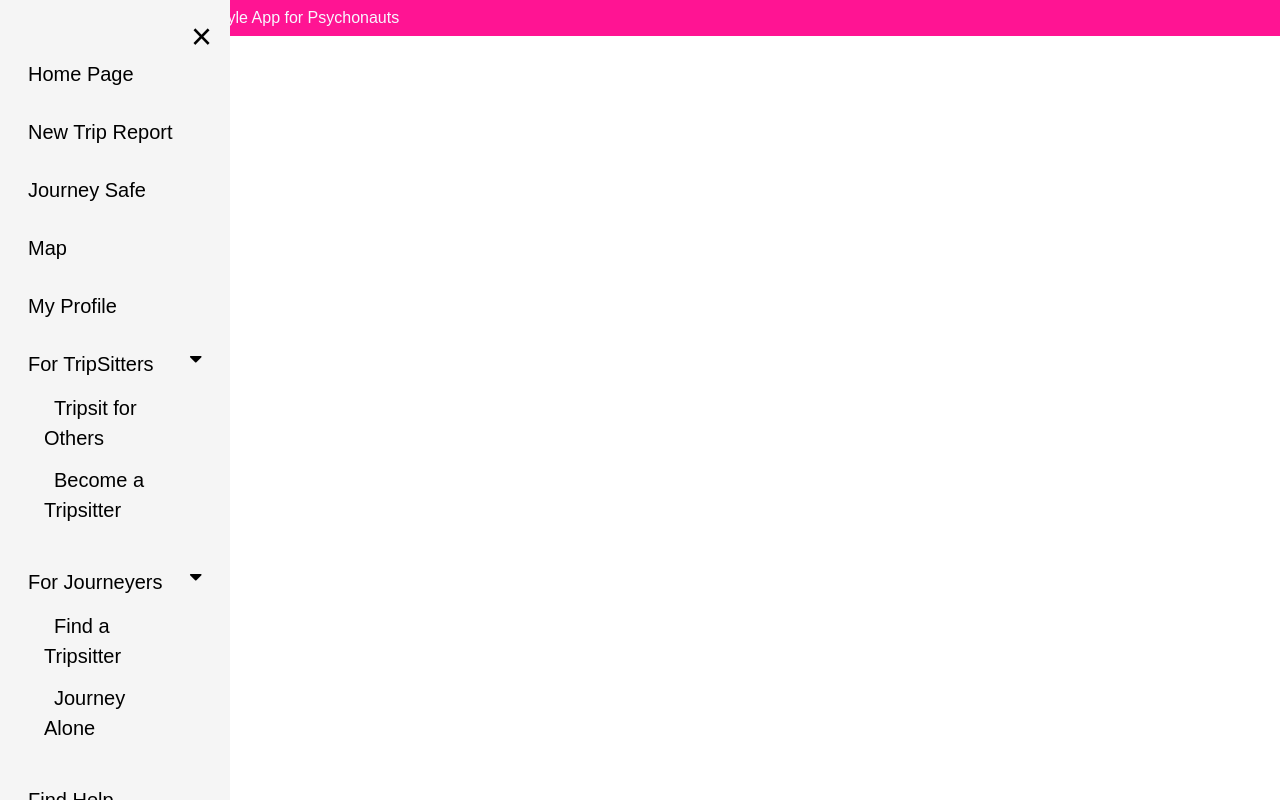
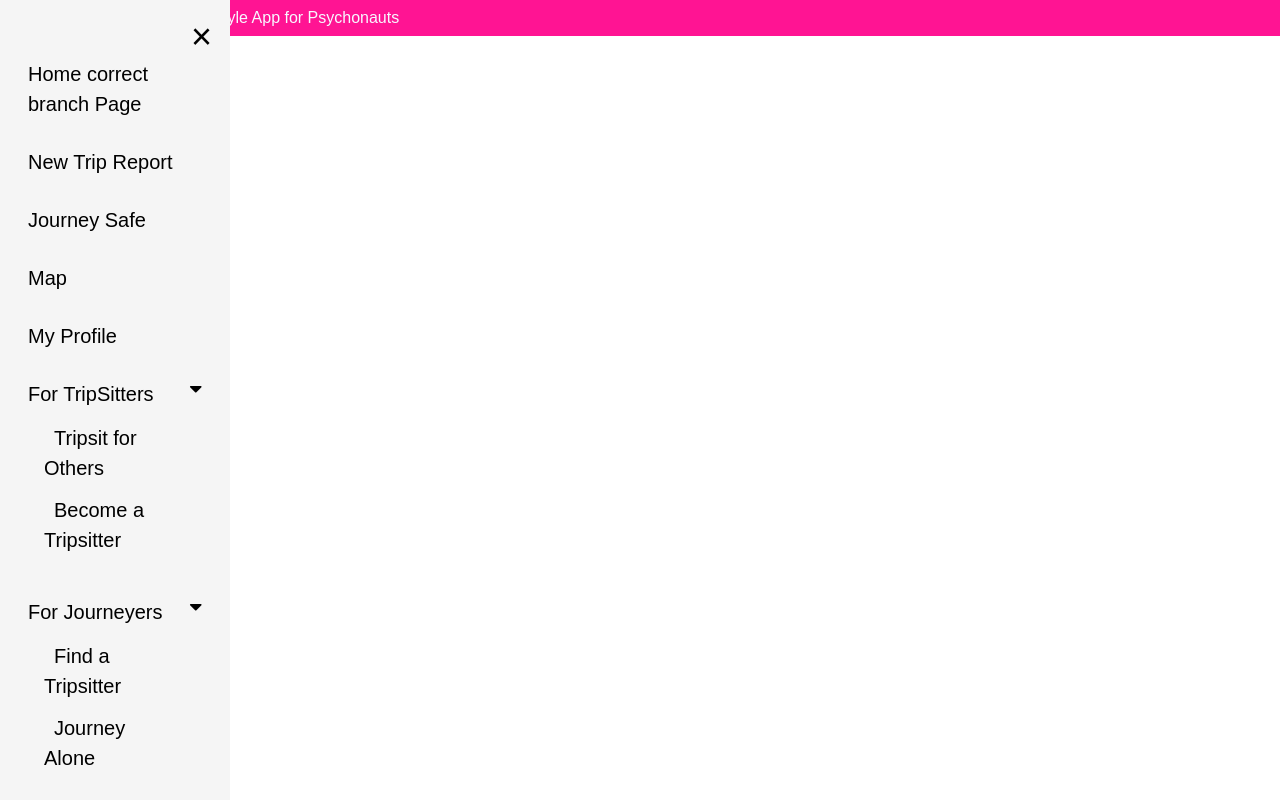
Before and after one commit to ShaneLeeFullStack/LSDWorld_2, a Flask app: page / in a window 1280 px wide. Run offline with Flask 2, Linux system fonts and the light colour scheme; some libraries are stand-ins or nearby versions.

```diff
--- a/templates/layout_auth.html
+++ b/templates/layout_auth.html
@@ -23,7 +23,7 @@
                     <div id="mySidenav" class="sidenav">
                         <a onclick="closeNav()" href="javascript:void(0)" class="closebtn">&times;</a>
                         <div class="navbar-item">
-                            <a href="home_page">Home Page</a>
+                            <a href="home_page">Home correct branch Page</a>
                         </div>
                         <div class="navbar-item">
                             <a href="submit_trip_report_page">New Trip Report</a>
```
